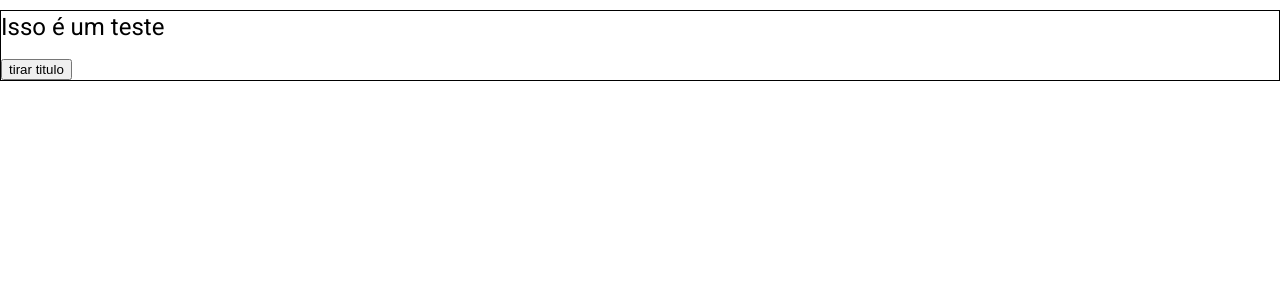
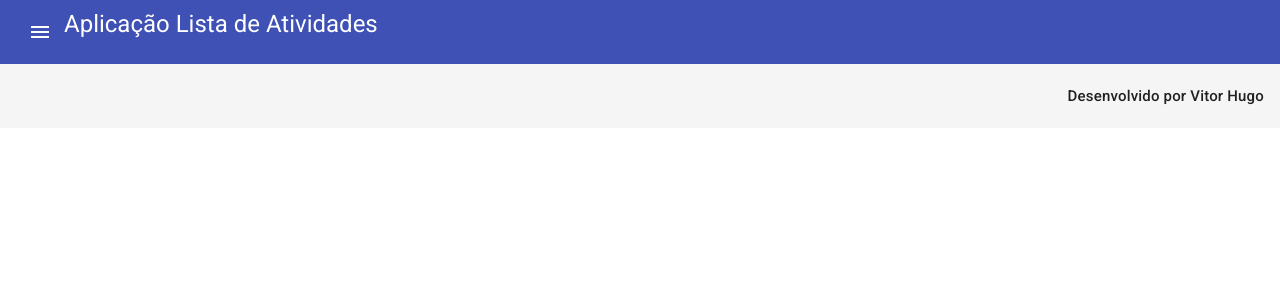
Before and after one commit to VitorHugo090/Listaatividadeapp, an Angular app: page / in a window 1280 px wide. Shown: the top 300 px of the page. Built offline with nearby package versions, Linux system fonts and the light colour scheme.

Commit message:
Criando a barra de menu e rodapé - Definindo o MaterialModule

```diff
--- a/src/app/app.component.html
+++ b/src/app/app.component.html
@@ -1,2 +1,4 @@
 <app-category></app-category>
-<app-test></app-test>
+<app-header></app-header>
+<router-outlet></router-outlet>
+<app-footer></app-footer>
--- /dev/null
+++ b/src/app/footer/footer.component.css
@@ -0,0 +1,6 @@
+#footereditor{
+    font-size: 15px;
+    display: flex;
+    flex-direction: row-reverse;
+
+}
--- /dev/null
+++ b/src/app/footer/footer.component.html
@@ -0,0 +1,3 @@
+<mat-toolbar id="footereditor">
+    <span>{{copywrite}}</span>
+</mat-toolbar>
--- /dev/null
+++ b/src/app/footer/footer.component.ts
@@ -0,0 +1,12 @@
+import { Component, OnInit } from '@angular/core';
+
+@Component({
+  selector: 'app-footer',
+  templateUrl: './footer.component.html',
+  styleUrls: ['./footer.component.css']
+})
+export class FooterComponent {
+
+public copywrite = 'Desenvolvido por Vitor Hugo';
+
+}
--- /dev/null
+++ b/src/app/header/header.component.html
@@ -0,0 +1,6 @@
+<mat-toolbar color="primary">
+    <button mat-icon-button (click)="openSideNav()">
+        <mat-icon>menu</mat-icon>
+    </button>
+    <h1 class="app-name">Aplicação Lista de Atividades</h1>
+</mat-toolbar>
--- /dev/null
+++ b/src/app/header/header.component.ts
@@ -0,0 +1,10 @@
+import { Component } from '@angular/core';
+
+@Component({
+  selector: 'app-header',
+  templateUrl: './header.component.html',
+  styleUrls: ['./header.component.css']
+})
+export class HeaderComponent {
+public openSideNav(){}
+}
--- /dev/null
+++ b/src/app/material.module.ts
@@ -0,0 +1,18 @@
+import { NgModule } from '@angular/core';
+import {MatToolbarModule} from '@angular/material/toolbar';
+import {MatButtonModule} from '@angular/material/button';
+import {MatIconModule} from '@angular/material/icon';
+
+@NgModule({
+  imports: [
+    MatToolbarModule,
+    MatButtonModule,
+    MatIconModule,
+
+  ],
+  exports: [
+    MatToolbarModule,
+    MatButtonModule,
+    MatIconModule]
+})
+export class MaterialModule { }
--- a/src/app/test/test.component.ts
+++ b/src/app/test/test.component.ts
@@ -7,6 +7,12 @@ import { Component } from '@angular/core';
 })
 export class TestComponent  {
 
+  public items = [
+    {description: 'Item 1', id: 1},
+    {description: 'Item 2', id: 2},
+    {description: 'Item 3', id: 3},
+    {description: 'Item 4', id: 4}
+  ]
   public mostrarTitulo = true;
   mostrarbotao: string = "Mostrar titulo";
   tirarbotao: string = "tirar titulo"
```
Also changed, not shown: src/app/app.module.ts (+9 -2 lines), src/app/header/header.component.css (added), 2 other files (tests, documents, lock files or other folders).
